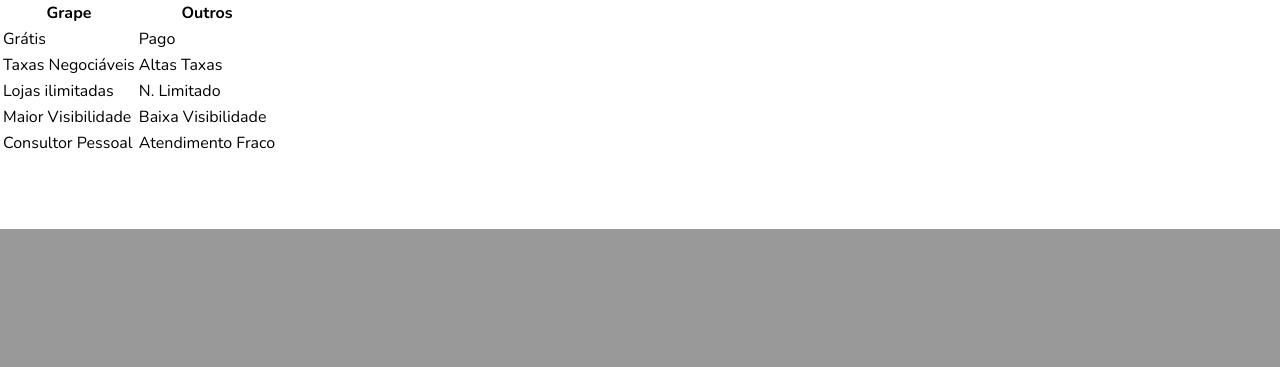
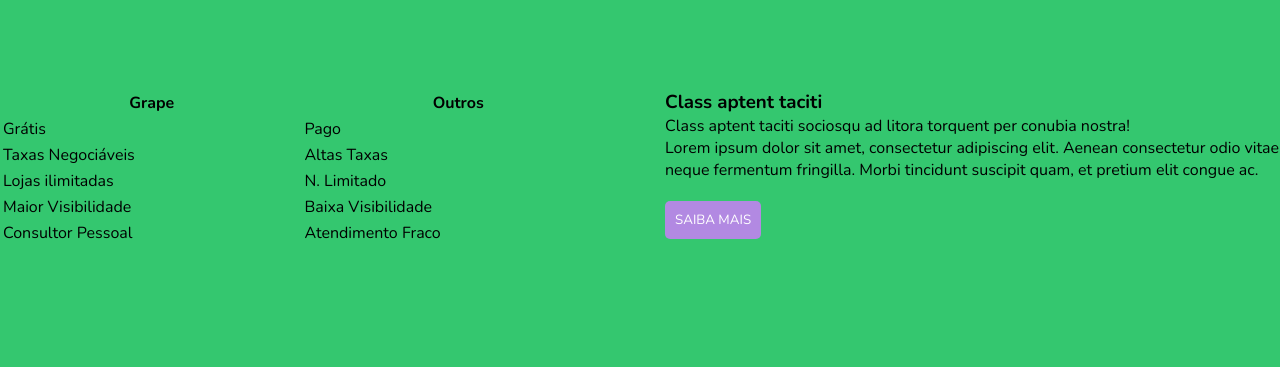
Before and after one commit to Rodrigo-bs/projeto-pratica_em_programacao_web, a PHP site: page /projeto-pratica_em_programacao_web/ in a window 1280 px wide. Shown: the part 571-938 px from the top of the page. Before the commit the page ends 800 px from the top, so only its background shows below. Run offline with PHP 8.4, Linux system fonts and the light colour scheme; some libraries are stand-ins or nearby versions.

Commit message:
feat: começando segunda seção da página home

```diff
--- a/app/views/page-home_cliente.php
+++ b/app/views/page-home_cliente.php
@@ -52,6 +52,7 @@
     </section>
 
     <section class="section2">
+        <div class="container">
             <table>
                 <tr>
                     <th>Grape</th>
@@ -78,6 +79,14 @@
                     <td>Atendimento Fraco</td>
                 </tr>
             </table>
+
+        <div>
+            <h3>Class aptent taciti</h3>
+            <span>Class aptent taciti sociosqu ad litora torquent per conubia nostra!</span>
+            <p>Lorem ipsum dolor sit amet, consectetur adipiscing elit. Aenean consectetur odio vitae neque fermentum fringilla. Morbi tincidunt suscipit quam, et pretium elit congue ac. </p>
+            <button class="saiba-mais">Saiba mais</button>
+        </div>
+        </div>
     </section>
 </body>
 </html>
--- a/assets/CSS/style_home.css
+++ b/assets/CSS/style_home.css
@@ -139,11 +139,14 @@ header{
 
 .section1 span{
     color: #fff;
+    margin-top: 10px;
     font-size: 30px;
+    line-height: 30px;
 }
 
 .section1 p{
     color: #fff;
+    margin-top: 10px;
 }
 
 .saiba-mais{
@@ -153,9 +156,18 @@ header{
     border-radius: 5px;
     padding: 10px;
     text-transform: uppercase;
+    margin-top: 20px
 }
 
 .section2{
-    position: relative;
+    padding: 90px 0px 120px 0px;
+    background-color: #34C76F;
+}
+
+.section2 .container{
+    display: grid;
     grid-template-columns: 1fr 1fr;
+    max-width: 1400px;
+    gap: 50px;
+    margin: 0 auto;
 }
```
Lines whose indentation alone changed are shown as unchanged.
